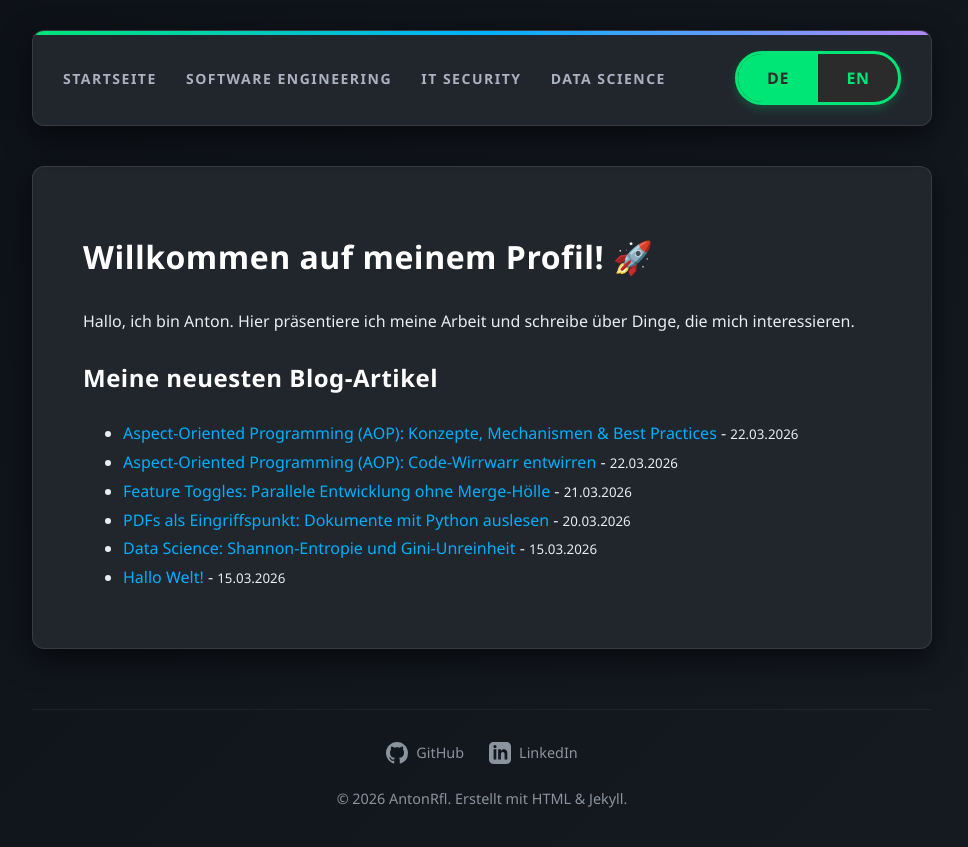
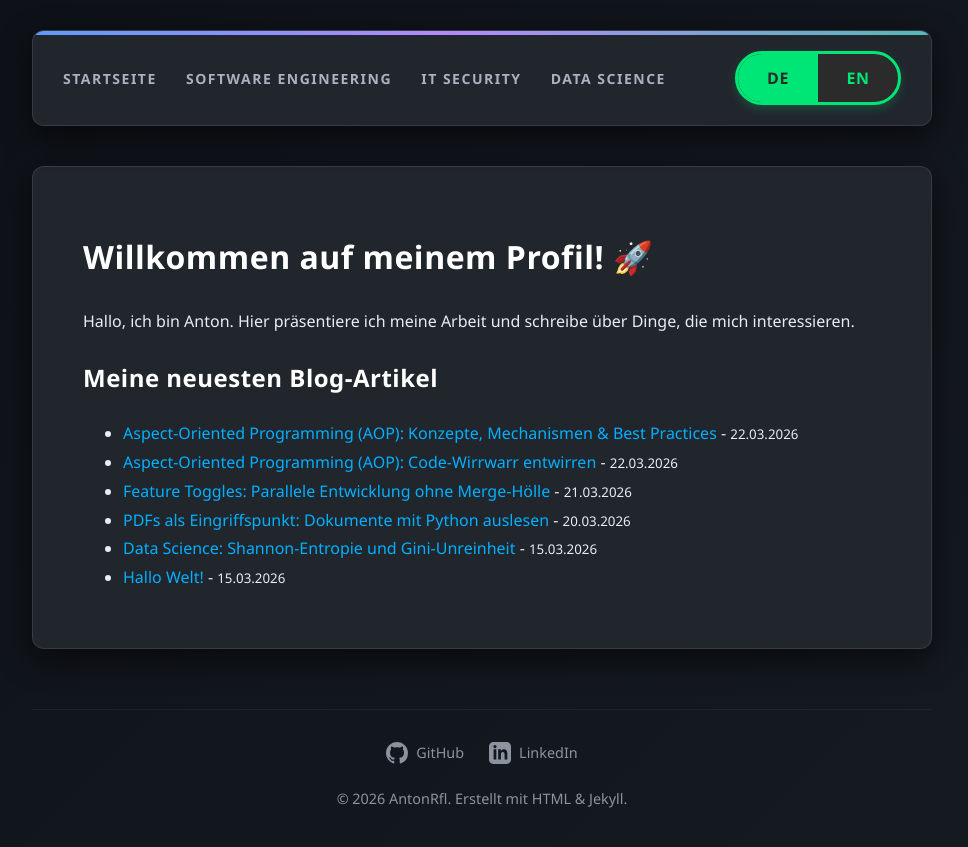
Before and after one commit to AntonRfl/AntonRfl.github.io, a Jekyll site: the page built from index.html, in a window 1280 px wide. Shown: the top 847 px of the page, without its empty margins (158-1126 px from the left). Built offline with Jekyll 4.4.1, drawn with Linux system fonts in a browser that asks for light colours.

Commit message:
Add animated gradient to navigation bar
Updated the navigation bar with an animated gradient effect.

```diff
--- a/_layouts/default.html
+++ b/_layouts/default.html
@@ -43,13 +43,22 @@
             overflow: hidden;
         }
 
-        /* Der bunte Farbverlauf als Akzent-Linie am oberen Rand */
+        /* Der bunte, ANIMIERTE Farbverlauf am oberen Rand */
         nav::before {
             content: '';
             position: absolute;
             top: 0; left: 0; right: 0;
             height: 4px;
-            background: linear-gradient(90deg, #00e676, #00b0ff, #b388ff);
+            /* Der Verlauf wird wiederholt, damit die Schleife nahtlos ist */
+            background: linear-gradient(90deg, #00e676, #00b0ff, #b388ff, #00e676);
+            background-size: 300% 100%; /* Den Hintergrund künstlich in die Breite ziehen */
+            animation: gradientMove 6s linear infinite; /* 6 Sekunden Dauer, Endlosschleife */
+        }
+
+        /* Die Anleitung für die Bewegung */
+        @keyframes gradientMove {
+            0% { background-position: 0% 50%; }
+            100% { background-position: 100% 50%; }
         }
 
         .nav-links a {
```
